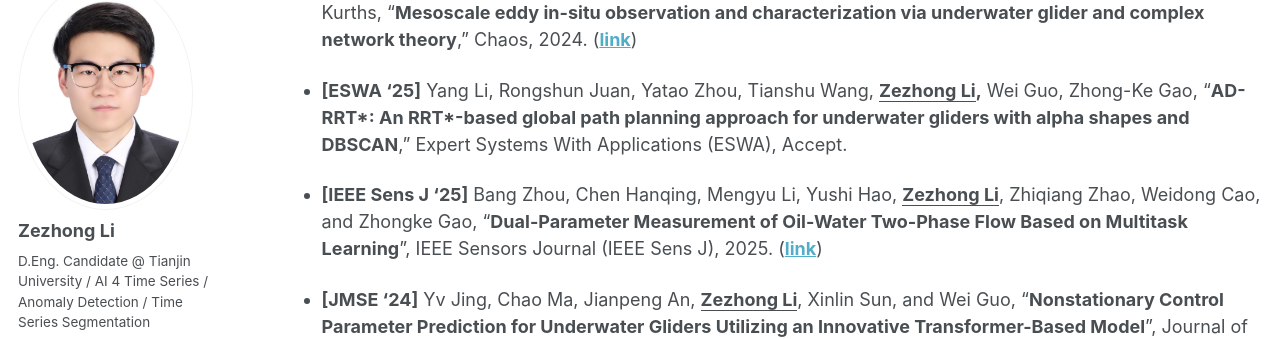
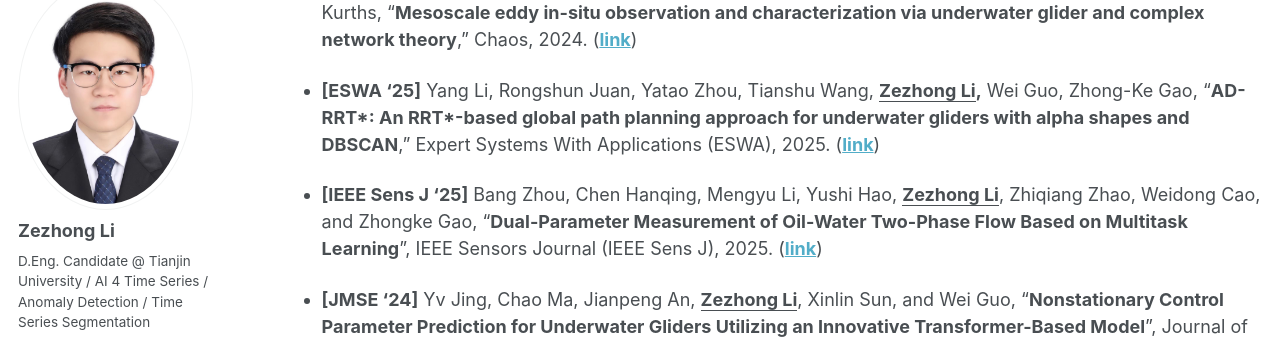
Before and after one commit to lzz19980125/lzz19980125.github.io, a Jekyll site: the page built from _pages/publications.md, in a window 1280 px wide and 900 px high, scrolled down 671 px. Shown: the part 126-465 px from the top of the window. Built offline with Jekyll 4.4.1, drawn with Linux system fonts in a browser that asks for light colours; some web fonts are replaced.

Commit message:
Update publications.md

```diff
--- a/_pages/publications.md
+++ b/_pages/publications.md
@@ -21,7 +21,7 @@
 
 - **[Chaos '24]** Wei Guo, **<u>Zezhong Li</u>,** Xin-Lin Sun, Yatao Zhou, Rongshun Juan, Zhong-Ke Gao, and Juergen Kurths, “**Mesoscale eddy in-situ observation and characterization via underwater glider and complex network theory**,” Chaos, 2024. ([**link**](https://pubs.aip.org/aip/cha/article-abstract/34/11/113104/3318599/Mesoscale-eddy-in-situ-observation-and?redirectedFrom=fulltext))
 
-- **[ESWA '25]** Yang Li, Rongshun Juan, Yatao Zhou, Tianshu Wang, **<u>Zezhong Li</u>,** Wei Guo, Zhong-Ke Gao, “**AD-RRT\*: An RRT\*-based global path planning approach for underwater gliders with alpha shapes and DBSCAN**,” Expert Systems With Applications (ESWA), Accept.
+- **[ESWA '25]** Yang Li, Rongshun Juan, Yatao Zhou, Tianshu Wang, **<u>Zezhong Li</u>,** Wei Guo, Zhong-Ke Gao, “**AD-RRT\*: An RRT\*-based global path planning approach for underwater gliders with alpha shapes and DBSCAN**,” Expert Systems With Applications (ESWA), 2025.  ([**link**](https://www.sciencedirect.com/science/article/pii/S0957417425018391))
 
 - **[IEEE Sens J '25]** Bang Zhou, Chen Hanqing, Mengyu Li, Yushi Hao, **<u>Zezhong Li</u>**, Zhiqiang Zhao, Weidong Cao, and Zhongke Gao, "**Dual-Parameter Measurement of Oil-Water Two-Phase Flow Based on Multitask Learning**", IEEE Sensors Journal (IEEE Sens J), 2025. ([**link**](https://ieeexplore.ieee.org/document/10996500))
 
```
